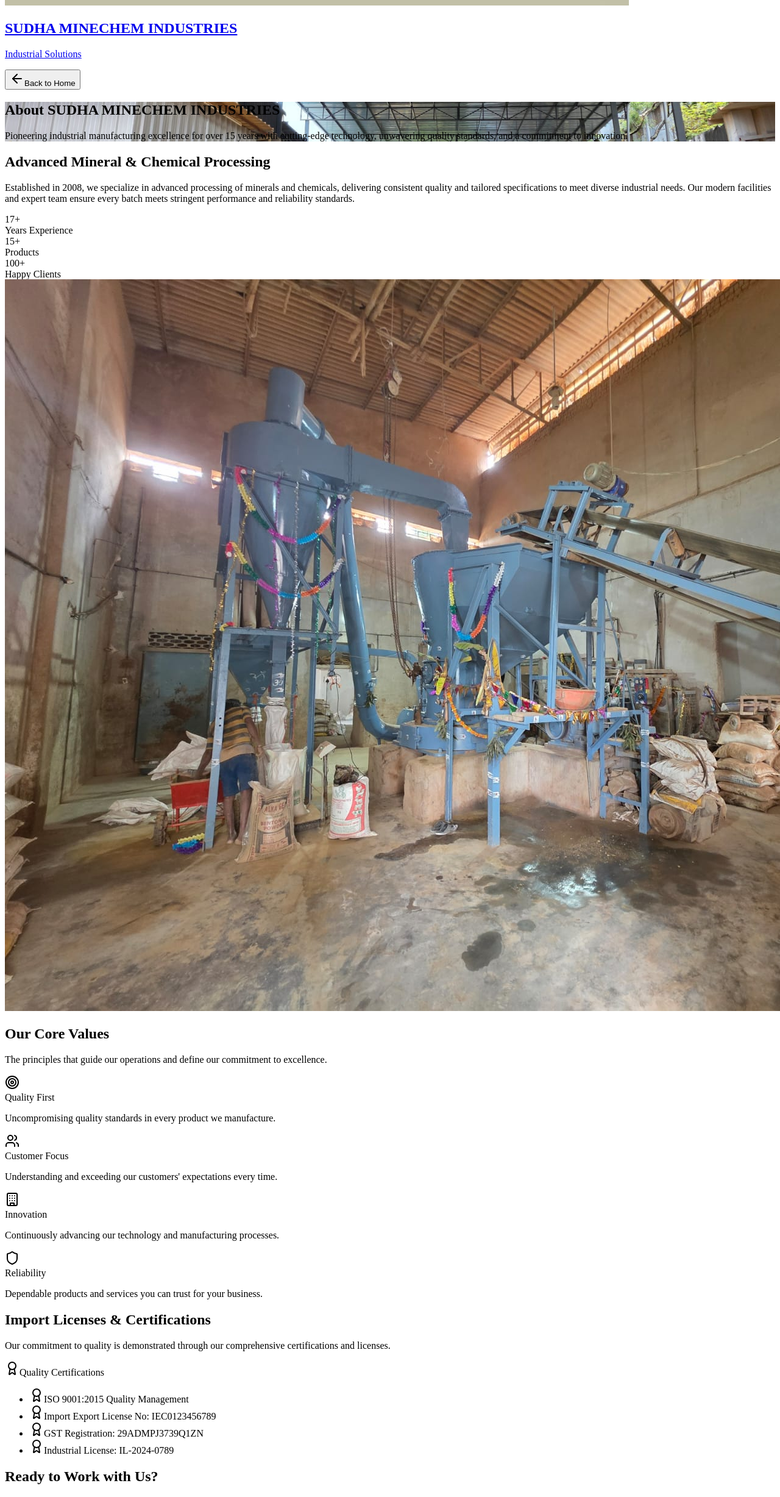
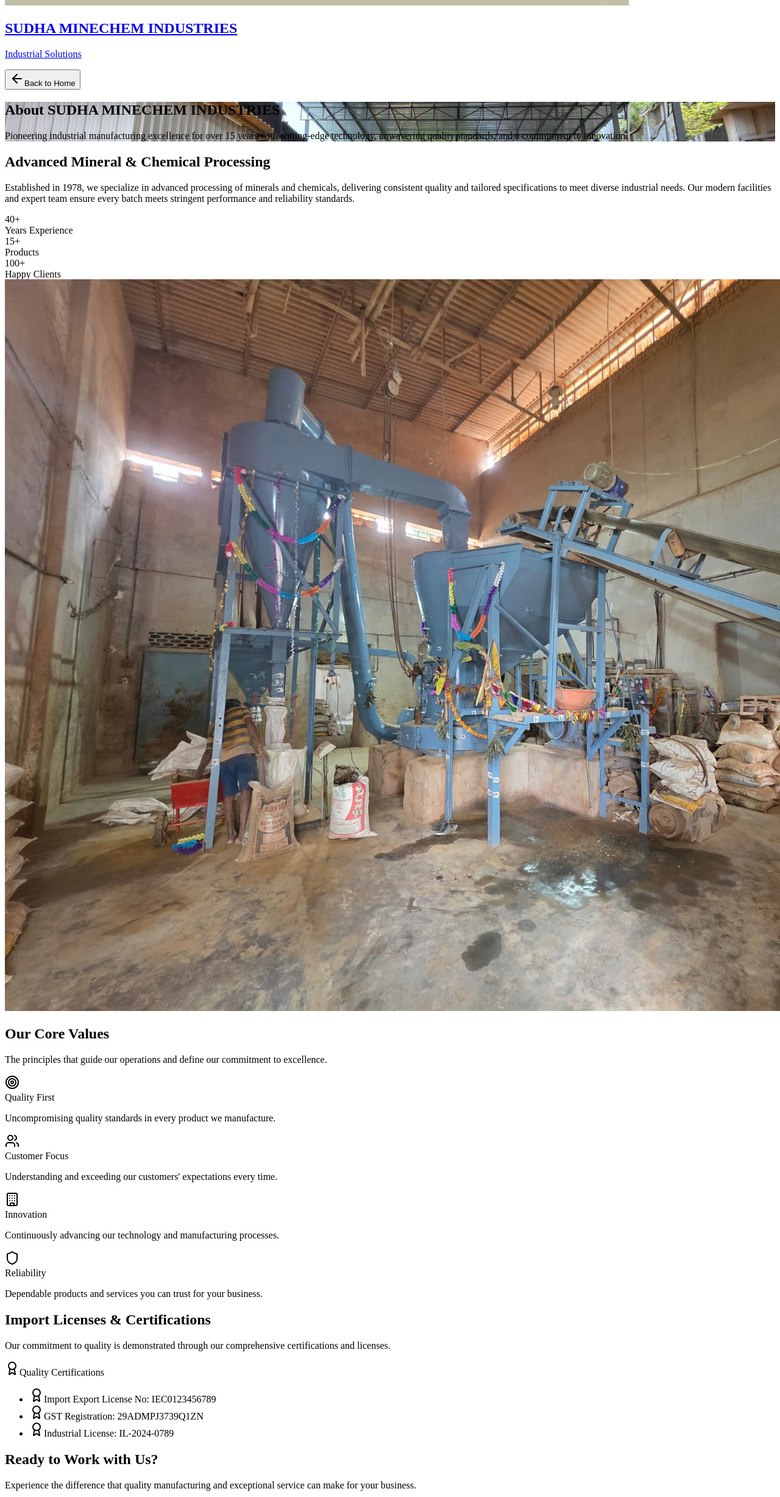
Before and after one commit to PTejass/SudhaMineChem, a React (Vite) app in the folder client/: page /about in a window 1280 px wide. Shown: the part 1031-3486 px from the top of the page at 61% size. Built offline with nearby package versions, Linux system fonts and the light colour scheme; a web font is replaced by a local one.

Commit message:
establishment change

```diff
--- a/client/src/data/business-data.ts
+++ b/client/src/data/business-data.ts
@@ -14,12 +14,12 @@ export const businessData = {
     company: {
       title: "Advanced Mineral & Chemical Processing",
       description:
-        "Established in 2008, we specialize in advanced processing of minerals and chemicals, delivering consistent quality and tailored specifications to meet diverse industrial needs. Our modern facilities and expert team ensure every batch meets stringent performance and reliability standards.",
+        "Established in 1978, we specialize in advanced processing of minerals and chemicals, delivering consistent quality and tailored specifications to meet diverse industrial needs. Our modern facilities and expert team ensure every batch meets stringent performance and reliability standards.",
     },
     statutory: {
       title: "Business Statutory Details",
       details: {
-        yearOfEstablishment: 2008,
+        yearOfEstablishment: 1978,
         gstin: "29ADMPJ3739Q1ZN",
         modeOfPayment:
           "Visa / Master Card / Rupay, American Express, Cheque / Demand Draft, Cash",
@@ -28,7 +28,6 @@ export const businessData = {
     licenses: {
       title: "Import Licenses & Certifications",
       list: [
-        "ISO 9001:2015 Quality Management",
         "Import Export License No: IEC0123456789",
         "GST Registration: 29ADMPJ3739Q1ZN",
         "Industrial License: IL-2024-0789",
@@ -36,7 +35,7 @@ export const businessData = {
     },
   },
   stats: {
-    experience: "17+",
+    experience: "40+",
     products: "15+",
     clients: "100+",
   },
```
